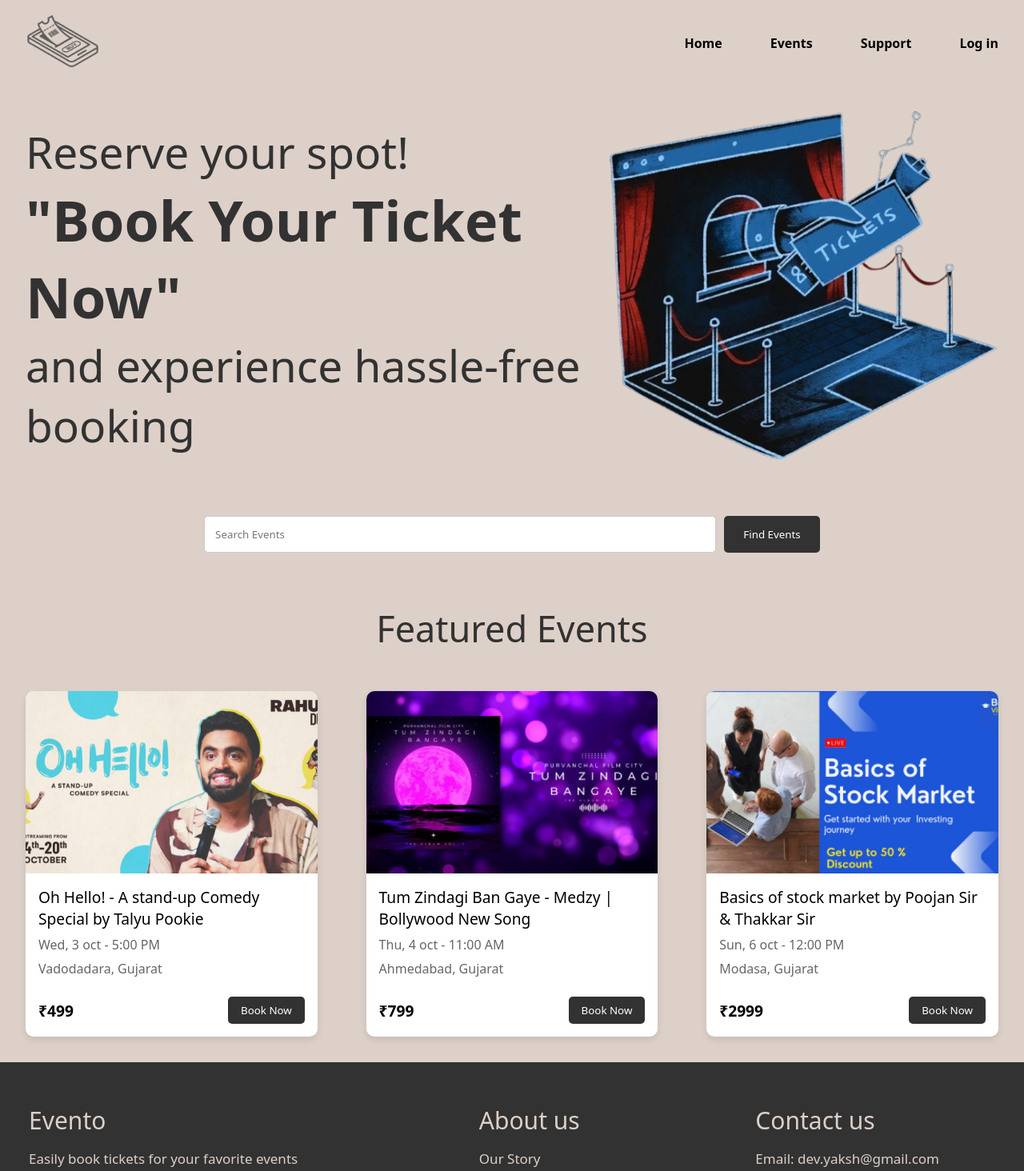
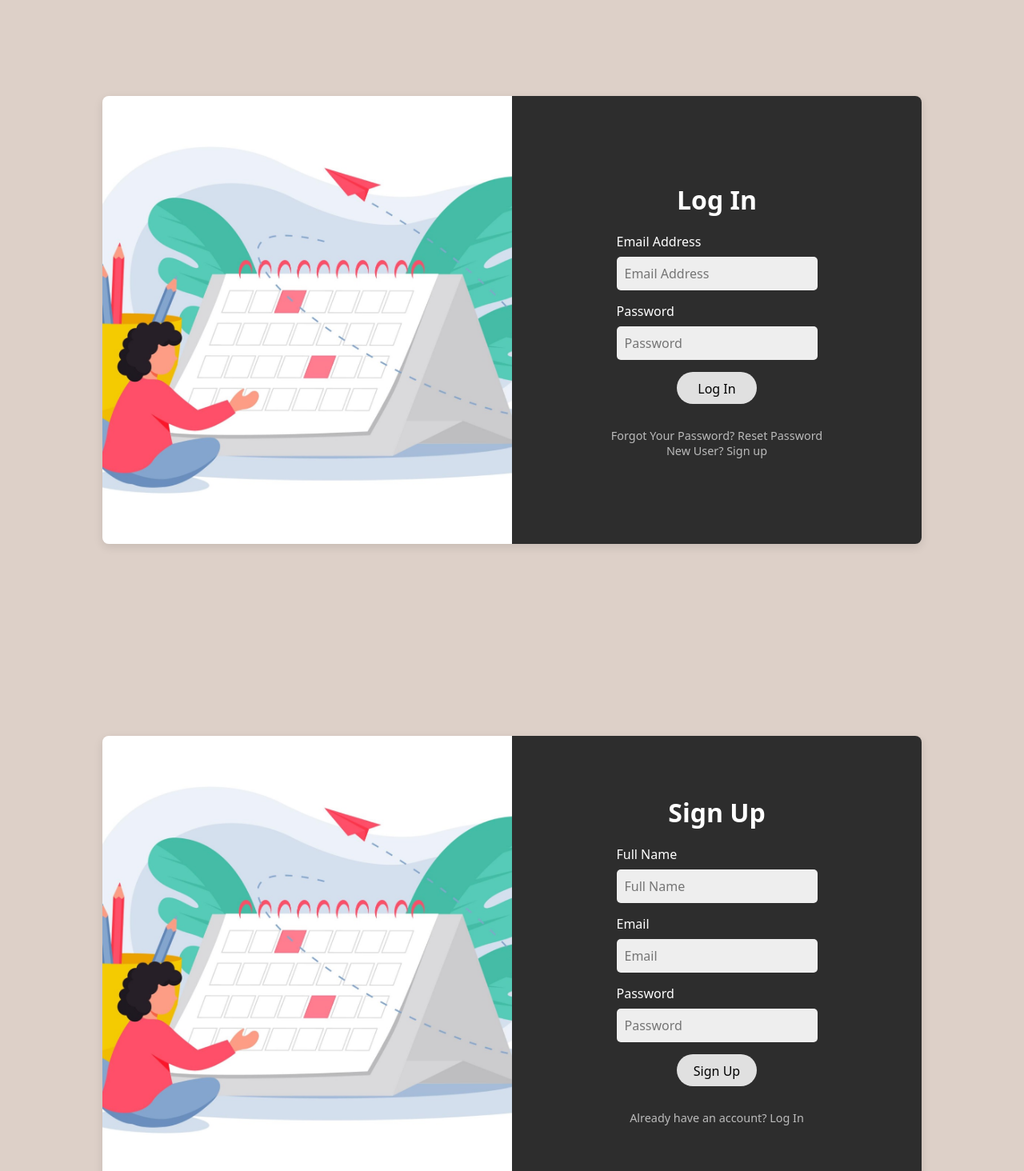
Before and after one commit to Yaksh31/ticket-booking-app, a React (Vite) app in the folder Frontend/: page /events in a window 1280 px wide. Shown: the top 1464 px of the page at 80% size. Built offline with nearby package versions, Linux system fonts and the light colour scheme.

Commit message:
frontend updated.

```diff
--- a/Frontend/src/App.jsx
+++ b/Frontend/src/App.jsx
@@ -10,8 +10,8 @@ import HelpPage from "./components/HelpPage";
 function App() {
   return (
     <>
-      {/* <LoginPage />
-      <Signup/> */}
+      <LoginPage />
+      <Signup/>
        <HomePage/>
       <EventPage/>
       <EventDetailsSection/>
--- a/Frontend/src/components/FeaturedEvents.css
+++ b/Frontend/src/components/FeaturedEvents.css
@@ -13,6 +13,8 @@
 }
 
 .events-container-homePage {
+  margin-left: 30px;
+  margin-right: 30px;
   display: flex;
   justify-content: space-between;
   flex-wrap: wrap;
@@ -23,7 +25,7 @@
   background-color: white;
   border-radius: 10px;
   box-shadow: 0 4px 8px rgba(0, 0, 0, 0.1);
-  width: 30%;
+  width: 25%;
   overflow: hidden;
   display: flex;
   flex-direction: column; /* Ensure content is stacked vertically */
--- a/Frontend/src/components/HeroSection.css
+++ b/Frontend/src/components/HeroSection.css
@@ -8,6 +8,7 @@
 
 .hero-content {
   max-width: 60%;
+  margin-left: 50px;
 }
 
 .hero-content h1 {
@@ -36,4 +37,5 @@
 .hero-image img {
   max-width: 100%;
   height: auto;
+  margin-right: 30px;
 }
--- a/Frontend/src/components/Login.css
+++ b/Frontend/src/components/LoginPage.css
@@ -4,7 +4,7 @@
   display: flex;
   justify-content: center;
   align-items: center;
-  background-color: #f3e8df; /* Outer background color */
+  background-color: #ddd0c8; /* Outer background color */
 }
 
 /* Box that holds both image and form */
@@ -43,7 +43,7 @@
   flex-direction: column;
   justify-content: center;
   align-items: center;
-  padding: 40px;
+  /* padding: 20px; */
   color: white;
 }
 
@@ -68,13 +68,15 @@
 }
 
 .input-container input {
-  width: 100%;
+  width: 100%; /* This will already ensure the input takes the full width of its container */
+  max-width: 400px; /* Set a maximum width to make the fields broader, you can adjust this as needed */
   padding: 10px;
   border-radius: 5px;
   border: none;
   background-color: #eee;
   font-size: 1rem;
 }
+
 
 /* Button styling */
 .login-button {
--- a/Frontend/src/components/LoginPage.jsx
+++ b/Frontend/src/components/LoginPage.jsx
@@ -1,5 +1,5 @@
 import React from 'react';
-import './Login.css';
+import './LoginPage.css';
 
 const Login = () => {
   return (
--- a/Frontend/src/components/Signup.css
+++ b/Frontend/src/components/Signup.css
@@ -4,7 +4,7 @@
   display: flex;
   justify-content: center;
   align-items: center;
-  background-color: #f3e8df; /* Outer background color */
+  background-color: #ddd0c8; /* Outer background color */
 }
 
 /* Box that holds both image and form */
@@ -43,7 +43,7 @@
   flex-direction: column;
   justify-content: center;
   align-items: center;
-  padding: 40px;
+  /* padding: 40px; */
   color: white;
 }
 
```
